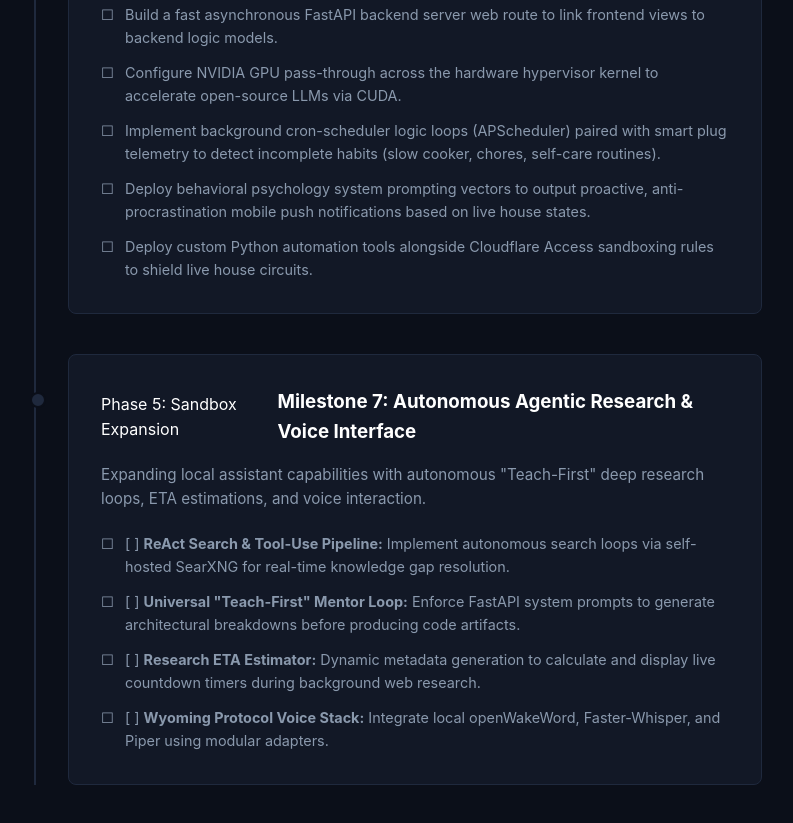
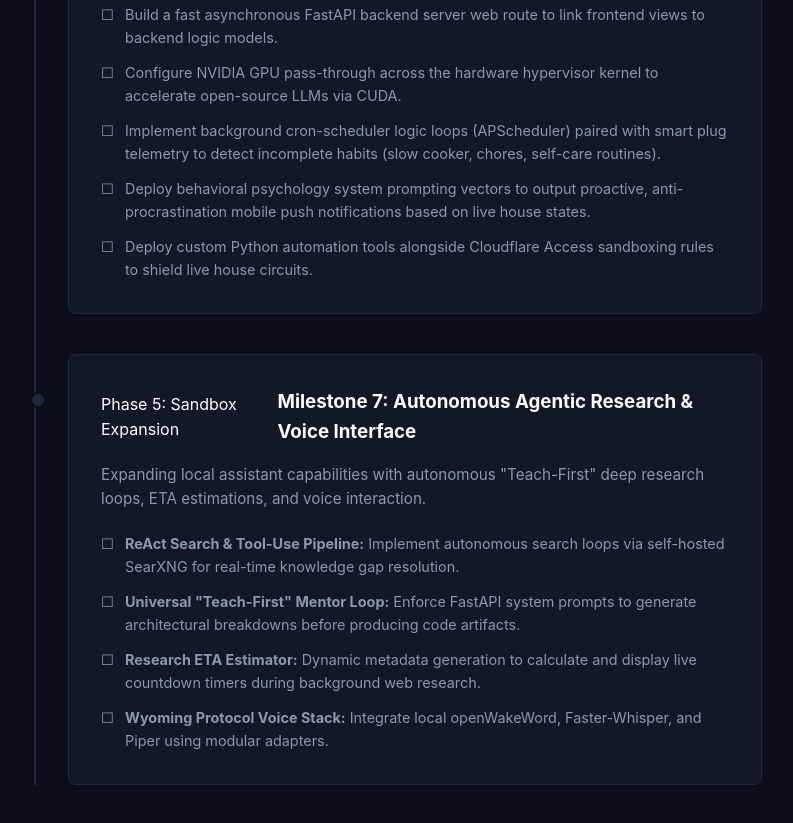
Before and after one commit to Cypher3817/adenlab-portfolio, a plain HTML site: page timeline/index.html in a window 1280 px wide. Shown: the part 2820-3643 px from the top of the page, without its empty margins (246-1039 px from the left). Drawn offline with Linux system fonts and the light colour scheme.

```diff
--- a/timeline/index.html
+++ b/timeline/index.html
@@ -145,23 +145,11 @@
                     <p class="milestone-desc">
                         Expanding local assistant capabilities with autonomous "Teach-First" deep research loops, ETA estimations, and voice interaction.
                     </p>
-                    <ul class="milestone-checklist">
-                        <li>
-                            <span class="checkbox">[ ]</span>
-                            <strong>ReAct Search & Tool-Use Pipeline:</strong> Implement autonomous search loops via self-hosted SearXNG for real-time knowledge gap resolution.
-                        </li>
-                        <li>
-                            <span class="checkbox">[ ]</span>
-                            <strong>Universal "Teach-First" Mentor Loop:</strong> Enforce FastAPI system prompts to generate architectural breakdowns before producing code artifacts.
-                        </li>
-                        <li>
-                            <span class="checkbox">[ ]</span>
-                            <strong>Research ETA Estimator:</strong> Dynamic metadata generation to calculate and display live countdown timers during background web research.
-                        </li>
-                        <li>
-                            <span class="checkbox">[ ]</span>
-                            <strong>Wyoming Protocol Voice Stack:</strong> Integrate local openWakeWord, Faster-Whisper, and Piper using modular adapters.
-                        </li>
+                    <ul>
+                        <li><strong>ReAct Search & Tool-Use Pipeline:</strong> Implement autonomous search loops via self-hosted SearXNG for real-time knowledge gap resolution.</li>
+                        <li><strong>Universal "Teach-First" Mentor Loop:</strong> Enforce FastAPI system prompts to generate architectural breakdowns before producing code artifacts.</li>
+                        <li><strong>Research ETA Estimator:</strong> Dynamic metadata generation to calculate and display live countdown timers during background web research.</li>
+                        <li><strong>Wyoming Protocol Voice Stack:</strong> Integrate local openWakeWord, Faster-Whisper, and Piper using modular adapters.</li>
                     </ul>
                 </div>
 
```
